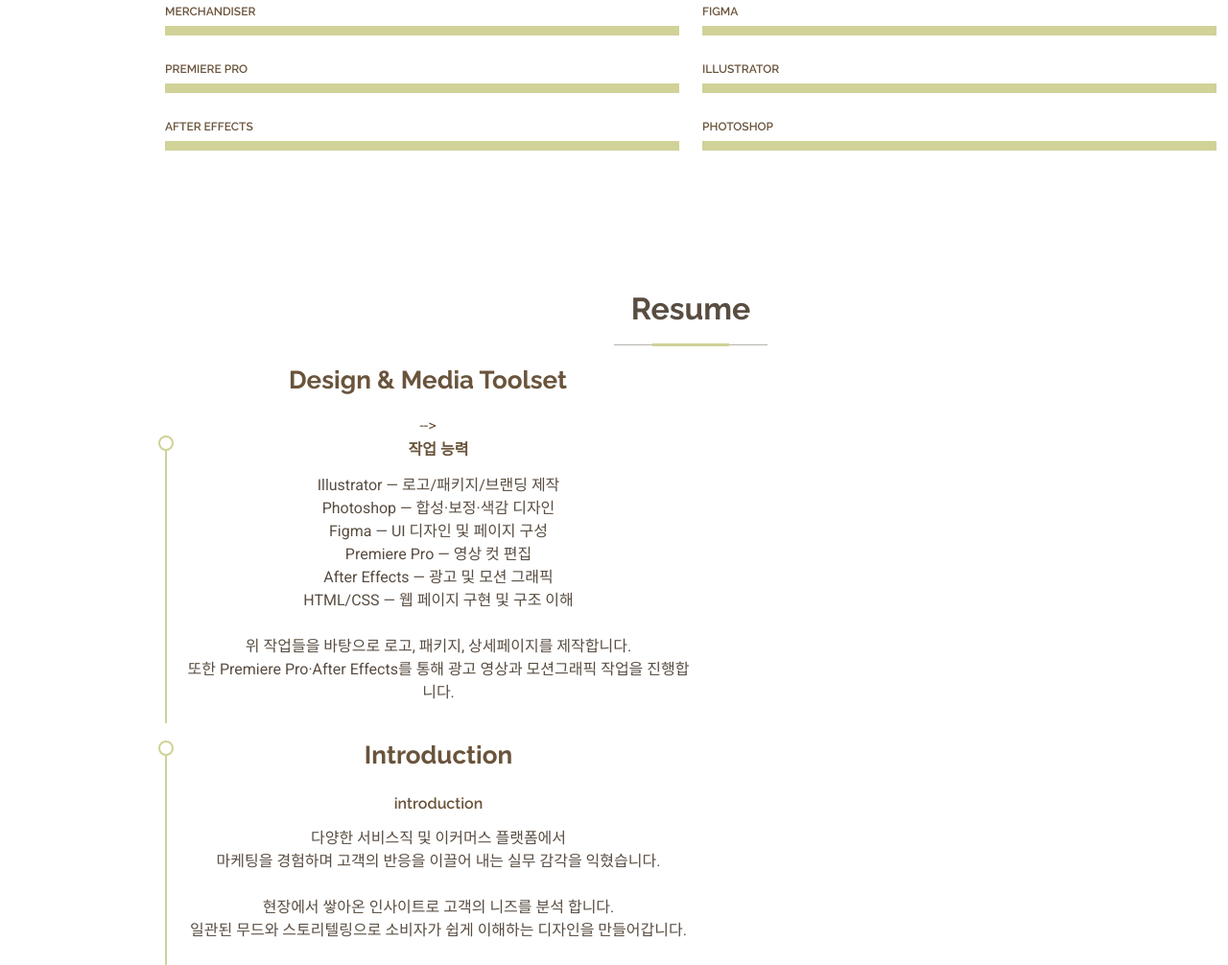
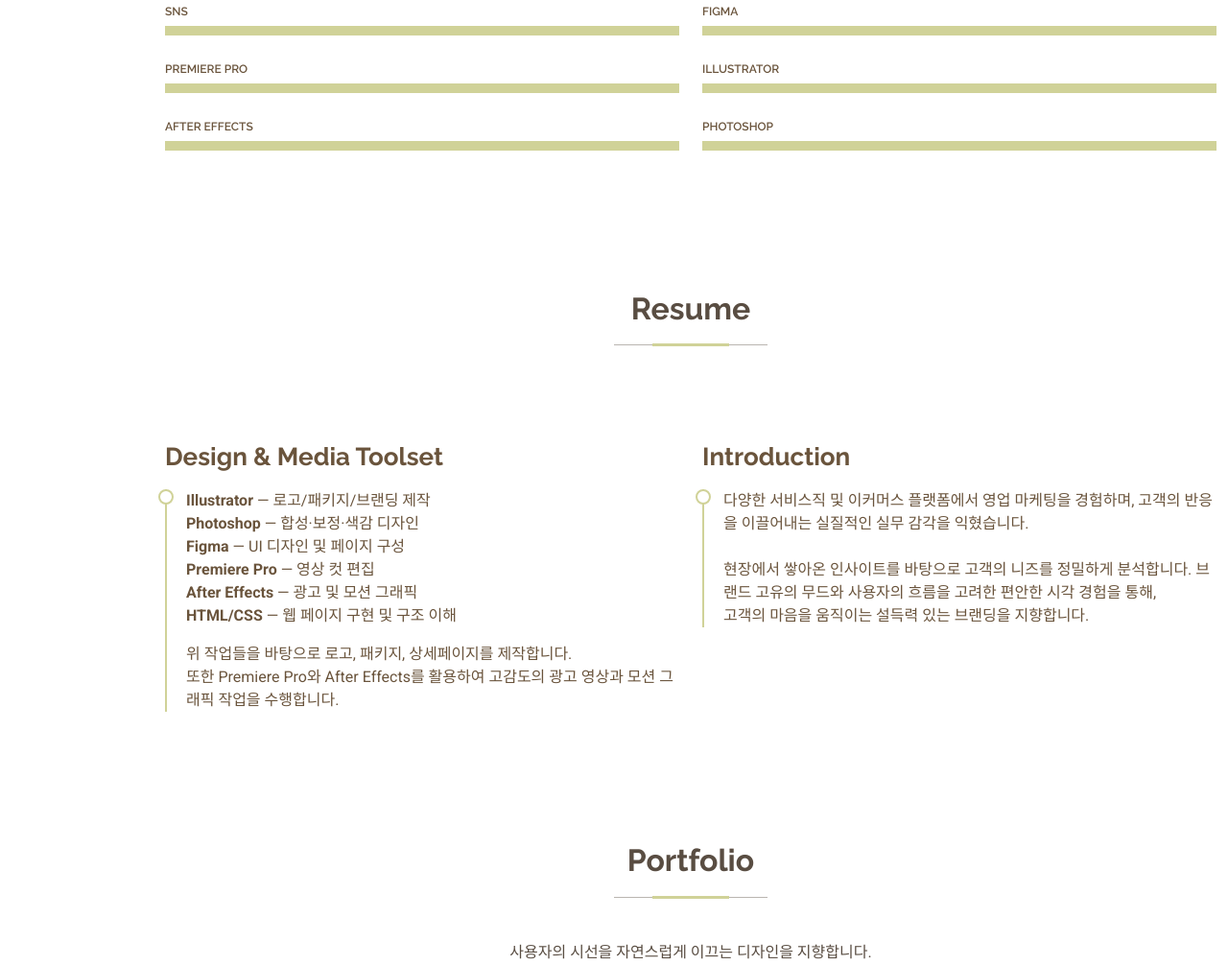
Before and after one commit to malla0704-glitch/ming__, a plain HTML site: page index.html in a window 1280 px wide. Shown: the part 1794-2800 px from the top of the page at 96% size. Drawn offline with Linux system fonts and the light colour scheme.

Commit message:
Update index.html

```diff
--- a/index.html
+++ b/index.html
@@ -102,7 +102,7 @@
               </div>
               <div class="col-lg-6">
                 <ul>
-                  <li><i class="bi bi-chevron-right"></i> <strong>Desired job:</strong> <span>MD & marketer</span></li>
+                  <li><i class="bi bi-chevron-right"></i> <strong>job:</strong> <span>MD & Marketer</span></li>
                   <li><i class="bi bi-chevron-right"></i> <strong>Email:</strong> <span>toltol_@naver.com</span></li>
                 </ul>
               </div>
@@ -129,7 +129,7 @@
         <div class="row skills-content skills-animation">
           <div class="col-lg-6">
             <div class="progress">
-              <span class="skill"><span>Merchandiser</span></span>
+              <span class="skill"><span>SNS</span></span>
               <div class="progress-bar-wrap">
                 <div class="progress-bar" role="progressbar" aria-valuenow="100" aria-valuemin="0" aria-valuemax="100"></div>
               </div>
@@ -177,48 +177,44 @@
     </section>
     <!-- /Skills Section -->
 
-     <!-- Resume Section -->
     <section id="resume" class="resume section">
   <div class="container section-title" data-aos="fade-up">
     <h2>Resume</h2>
+  </div>
+
+  <div class="container">
+    <div class="row">
+      <div class="col-lg-6" data-aos="fade-up" data-aos-delay="100">
+        <h3 class="resume-title">Design & Media Toolset</h3>
+        <div class="resume-item">
+          <p>
+            <strong>Illustrator</strong> — 로고/패키지/브랜딩 제작<br>
+            <strong>Photoshop</strong> — 합성·보정·색감 디자인<br>
+            <strong>Figma</strong> — UI 디자인 및 페이지 구성<br>
+            <strong>Premiere Pro</strong> — 영상 컷 편집<br>
+            <strong>After Effects</strong> — 광고 및 모션 그래픽<br>
+            <strong>HTML/CSS</strong> — 웹 페이지 구현 및 구조 이해
+          </p>
+          <p>
+            위 작업들을 바탕으로 로고, 패키지, 상세페이지를 제작합니다.<br>
+            또한 Premiere Pro와 After Effects를 활용하여 고감도의 광고 영상과 모션 그래픽 작업을 수행합니다.
+          </p>
+        </div>
+      </div>
 
       <div class="col-lg-6" data-aos="fade-up" data-aos-delay="200">
-            <h3 class="resume-title">Design & Media Toolset</h3> -->
-
+        <h3 class="resume-title">Introduction</h3>
         <div class="resume-item">
-              <h5>작업 능력</h5>
           <p>
-                Illustrator — 로고/패키지/브랜딩 제작<br>
-                Photoshop — 합성·보정·색감 디자인<br>
-                Figma — UI 디자인 및 페이지 구성<br>
-                Premiere Pro — 영상 컷 편집<br>
-                After Effects — 광고 및 모션 그래픽<br>
-                HTML/CSS — 웹 페이지 구현 및 구조 이해<br><br>
-                위 작업들을 바탕으로 로고, 패키지, 상세페이지를 제작합니다.<br>
-                또한 Premiere Pro·After Effects를 통해 광고 영상과 모션그래픽 작업을 진행합니다.<br>
-
-              </p>
-            </div>
-
-            <div class="resume-item">
-              <h3 class="resume-title">Introduction</h3>
-              <h5>introduction</h5>
-              <p>
-
-                다양한 서비스직 및 이커머스 플랫폼에서<br>
-                마케팅을 경험하며 고객의 반응을 이끌어 내는 실무 감각을 익혔습니다.<br><br>
-                현장에서 쌓아온 인사이트로 고객의 니즈를 분석 합니다.<br>
-                일관된 무드와 스토리텔링으로 소비자가 쉽게 이해하는 디자인을 만들어갑니다.<br><br>
-                브랜드의 무드와 사용자의 흐름을 고려한 편안한 시각 경험을 통해,<br>
+            다양한 서비스직 및 이커머스 플랫폼에서 영업 마케팅을 경험하며, 고객의 반응을 이끌어내는 실질적인 실무 감각을 익혔습니다.<br><br>
+            현장에서 쌓아온 인사이트를 바탕으로 고객의 니즈를 정밀하게 분석합니다. 브랜드 고유의 무드와 사용자의 흐름을 고려한 편안한 시각 경험을 통해,<br>
             고객의 마음을 움직이는 설득력 있는 브랜딩을 지향합니다.
           </p>
         </div>
       </div>
-
     </div>
   </div>
 </section>
-    <!-- /Resume Section -->
 
     <!-- Portfolio Section -->
     <section id="portfolio" class="portfolio section">
```
Lines whose indentation alone changed are shown as unchanged.
